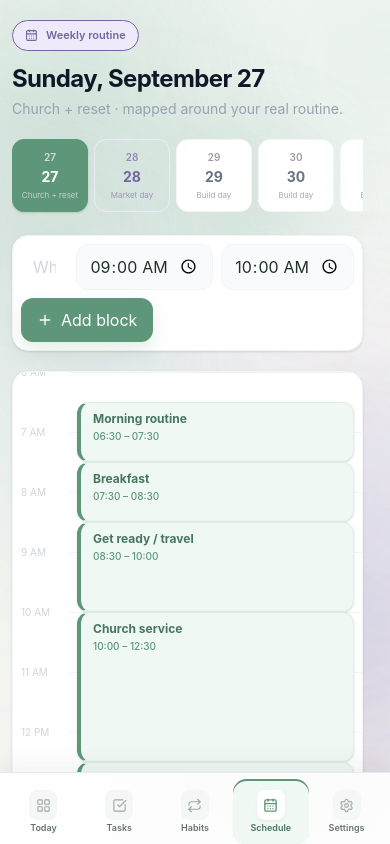
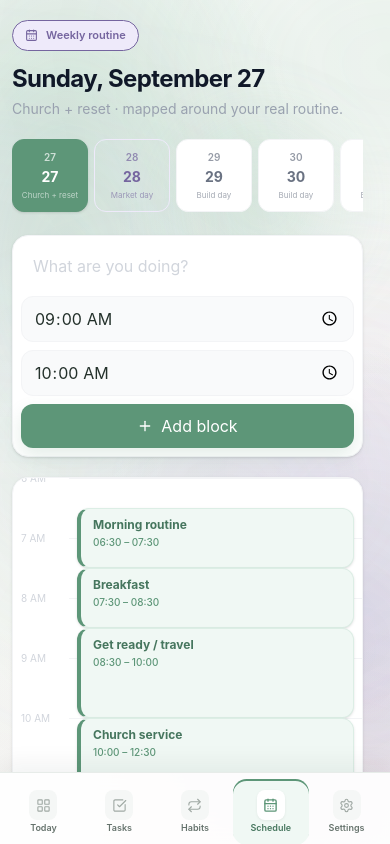
Before and after one commit to Meckiul-Chisim/MyPlanner, a React (Vite) app: page / in a window 390 px wide. Both pictures are taken after a click on the button "Schedule". Built offline with nearby package versions, Linux system fonts and the light colour scheme.

Commit message:
Make forms responsive on narrow screens

```diff
--- a/src/index.css
+++ b/src/index.css
@@ -1264,3 +1264,12 @@ select {
     background: rgba(252, 245, 245, .96) !important;
   }
 }
+
+@media (max-width: 768px) {
+  .task-form,.habit-form,.schedule-form{width:100%}
+  .task-form>div:first-child,.task-form>input[type="date"],.task-form>select,.task-form>button,.habit-form>input,.habit-form>button,.schedule-form>input[type="text"],.schedule-form>input[type="time"],.schedule-form>button{min-width:0!important;width:100%;flex:1 1 100%}
+  .task-form>div:first-child{padding-left:.5rem;padding-right:.5rem}
+  .task-form>button,.habit-form>button,.schedule-form>button{justify-content:center}
+  .app-main .group-hover\\:opacity-100{opacity:1}
+}
+@media (min-width:769px) and (max-width:900px){.task-form>input[type="date"],.task-form>select{flex:1 1 150px}.schedule-form>input[type="time"]{flex:0 1 145px}}
```
